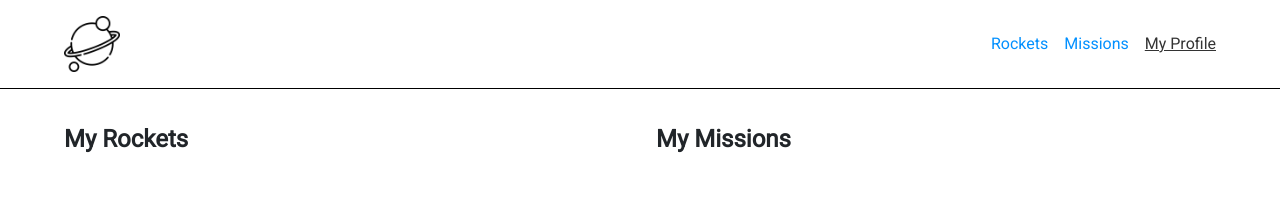
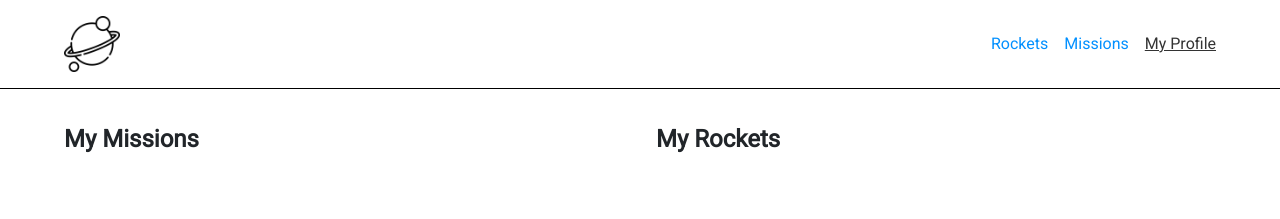
Before and after one commit to abdulhamiid/space-travelers-hub, a React (Create React App) app: page /my-profile in a window 1280 px wide. Shown: the top 219 px of the page. Built offline with nearby package versions, Linux system fonts and the light colour scheme.

Commit message:
Reorder my profile sections

```diff
--- a/src/components/routes/MyProfile.js
+++ b/src/components/routes/MyProfile.js
@@ -5,8 +5,8 @@ import styles from './MyProfile.module.css';
 
 const MyProfile = () => (
   <main id={styles.myProfile}>
+    <MyMissions />
     <MyRockets />
-    <MyMissions />
   </main>
 );
 
```
